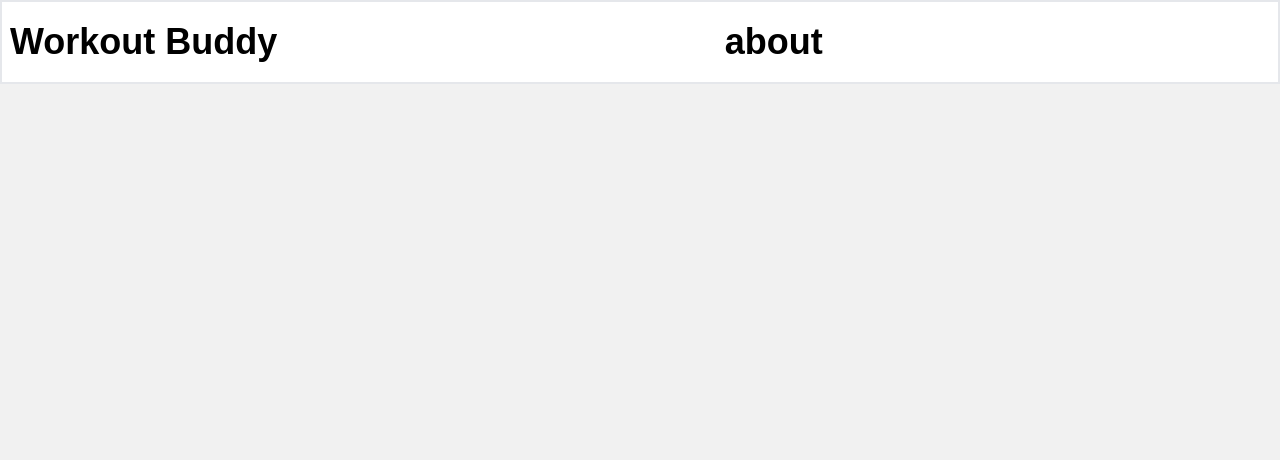
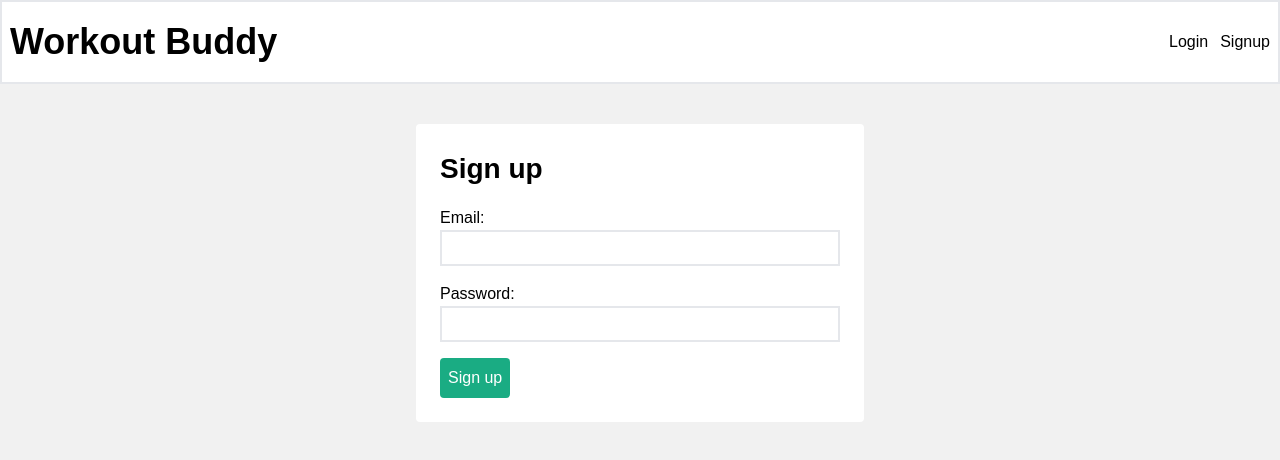
Before and after one commit to LeulBerhanu/MERN_project, a React (Vite) app in the folder frontend/: page /signup in a window 1280 px wide. Before the commit this address had no page. Shown: the top 460 px of the page. Built offline with nearby package versions, Linux system fonts and the light colour scheme.

Commit message:
Login Signup page

```diff
--- a/frontend/src/App.jsx
+++ b/frontend/src/App.jsx
@@ -6,6 +6,8 @@ import Home from "./pages/Home";
 
 // components
 import Navbar from "./components/Navbar";
+import Signup from "./pages/Signup";
+import Login from "./pages/Login";
 
 function App() {
   return (
@@ -13,10 +15,8 @@ function App() {
       <Navbar />
       <Routes>
         <Route path="/" element={<Home />} />
-        {/* <Route
-          path="/about"
-          element={<h2 className="text-4xl font-poppins">About</h2>}
-        /> */}
+        <Route path="/login" element={<Login />} />
+        <Route path="/signup" element={<Signup />} />
       </Routes>
     </div>
   );
--- a/frontend/src/components/Navbar.jsx
+++ b/frontend/src/components/Navbar.jsx
@@ -11,13 +11,12 @@ function Navbar() {
         >
           <h1 className="text-4xl">Workout Buddy</h1>
         </NavLink>
-        <NavLink
-          to="/about"
-          className={({ isActive }) => (isActive ? " font-bold" : " font-thin")}
-        >
-          <h1 className="text-4xl">about</h1>
-        </NavLink>
-        <NavLink></NavLink>
+        <nav className="flex items-center">
+          <div className="flex items-center gap-3">
+            <NavLink to="/login">Login</NavLink>
+            <NavLink to="/signup">Signup</NavLink>
+          </div>
+        </nav>
       </div>
     </header>
   );
--- a/frontend/src/index.css
+++ b/frontend/src/index.css
@@ -31,3 +31,7 @@ h6 {
   font-size: 16px;
   font-weight: 600;
 }
+
+.btn-primary {
+  @apply bg-primary text-white p-2 rounded-[4px];
+}
--- /dev/null
+++ b/frontend/src/pages/Login.jsx
@@ -0,0 +1,43 @@
+import React, { useState } from "react";
+
+const Login = () => {
+  const [email, setEmail] = useState("");
+  const [password, setPassword] = useState("");
+
+  const handleSubmit = async (e) => {
+    e.preventDefault();
+
+    console.log(email, password);
+  };
+
+  return (
+    <form
+      onSubmit={handleSubmit}
+      className="max-w-md mx-auto p-6 bg-white my-10 rounded-[4px]"
+    >
+      <h3 className="mb-4">Login</h3>
+
+      <label>Email:</label>
+      <input
+        type="email"
+        value={email}
+        onChange={(e) => setEmail(e.target.value)}
+        className="w-full mb-4 border-2 p-1 "
+      />
+
+      <label>Password:</label>
+      <input
+        type="email"
+        value={password}
+        onChange={(e) => setPassword(e.target.value)}
+        className="w-full mb-4 border-2 p-1"
+      />
+
+      <button type="submit" className="btn-primary">
+        Login
+      </button>
+    </form>
+  );
+};
+
+export default Login;
--- /dev/null
+++ b/frontend/src/pages/Signup.jsx
@@ -0,0 +1,43 @@
+import React, { useState } from "react";
+
+const Signup = () => {
+  const [email, setEmail] = useState("");
+  const [password, setPassword] = useState("");
+
+  const handleSubmit = async (e) => {
+    e.preventDefault();
+
+    console.log(email, password);
+  };
+
+  return (
+    <form
+      onSubmit={handleSubmit}
+      className="max-w-md mx-auto p-6 bg-white my-10 rounded-[4px]"
+    >
+      <h3 className="mb-4">Sign up</h3>
+
+      <label>Email:</label>
+      <input
+        type="email"
+        value={email}
+        onChange={(e) => setEmail(e.target.value)}
+        className="w-full mb-4 border-2 p-1"
+      />
+
+      <label>Password:</label>
+      <input
+        type="email"
+        value={password}
+        onChange={(e) => setPassword(e.target.value)}
+        className="w-full mb-4 border-2 p-1"
+      />
+
+      <button type="submit" className="btn-primary">
+        Sign up
+      </button>
+    </form>
+  );
+};
+
+export default Signup;
--- a/frontend/tailwind.config.js
+++ b/frontend/tailwind.config.js
@@ -1,4 +1,7 @@
 /** @type {import('tailwindcss').Config} */
+
+const primaryColor = "#1aac83";
+
 export default {
   content: ["./index.html", "./src/**/*.{js,ts,jsx,tsx}"],
   theme: {
@@ -7,7 +10,7 @@ export default {
         poppins: ["Poppins", "sans-serif"],
       },
       colors: {
-        primary: { DEFAULT: "#1aac83" },
+        primary: { DEFAULT: primaryColor },
         error: { DEFAULT: "#e7195a", bg: "#ffefef" },
       },
     },
```
